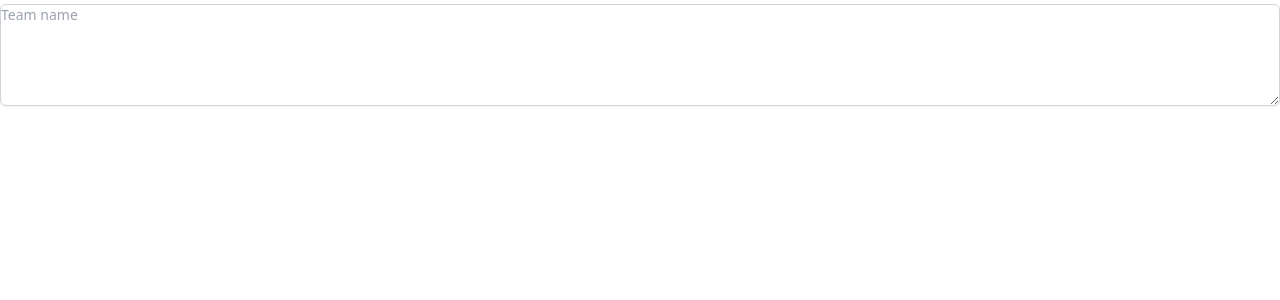
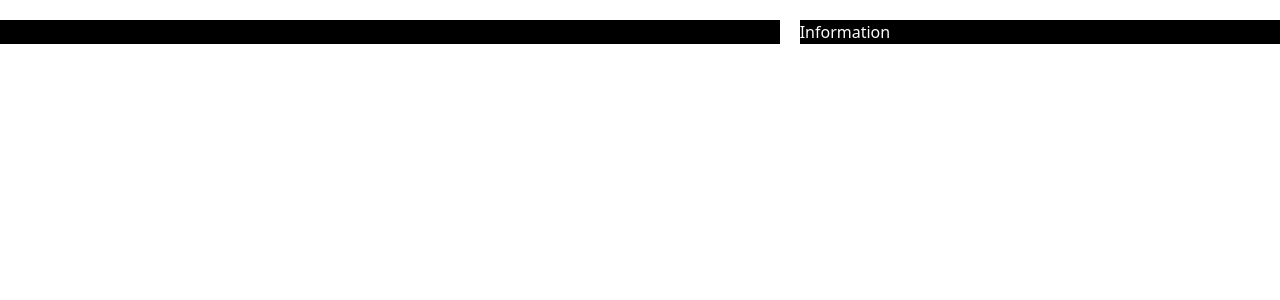
Before and after one commit to Mathias231/Team-randomizer, a React (Create React App) app in the folder client/: page / in a window 1280 px wide. Shown: the top 300 px of the page. Built offline with nearby package versions, Linux system fonts and the light colour scheme.

Commit message:
new start

```diff
--- a/client/src/App.js
+++ b/client/src/App.js
@@ -1,10 +1,17 @@
 // Importing components
-import Input from './components/Input/Input';
+// import Input from './components/Input/Input';
 
 function App() {
   return (
-    <div className="App">
-      <Input />
+    <div className="container mx-auto mt-5">
+      <div className="grid grid-flow-col space-x-5">
+        <div className="flex col-span-4 text-white bg-black">
+
+        </div>
+        <div className="col-span-2 text-white bg-black">
+          Information
+        </div>
+      </div>
     </div>
   );
 }
```
